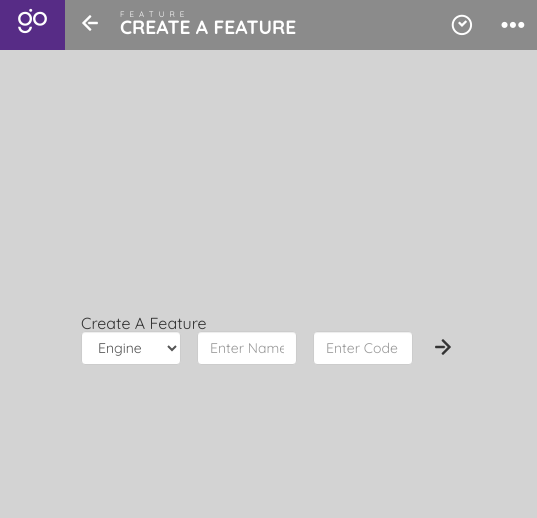
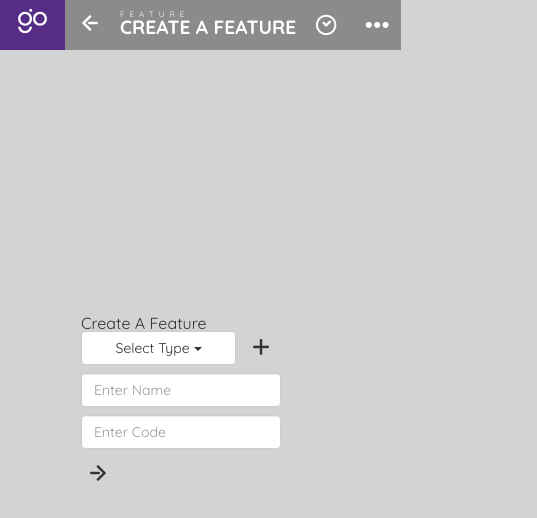
Before and after one commit to yufanw/Data-driven-React, a React app: page / in a window 390 px wide. Shown: the top 518 px of the page, 537 px wide, since content can reach past the window. Built offline with nearby package versions, Linux system fonts and the light colour scheme.

Commit message:
added mongodb and graphQL

```diff
--- /dev/null
+++ b/src/components/CustomMenu.jsx
@@ -0,0 +1,50 @@
+import React from 'react';
+import { FormControl } from 'react-bootstrap';
+
+class CustomMenu extends React.Component {
+  constructor(props) {
+    super(props);
+    this.state = {
+      value: ''
+    };
+    this.handleChange = this.handleChange.bind(this);
+  }
+
+  handleChange(e) {
+    this.setState({ value: e.target.value });
+  }
+
+  focusNext() {
+    const input = ReactDOM.findDOMNode(this.input);
+
+    if (input) {
+      input.focus();
+    }
+  }
+
+  render() {
+    const { children } = this.props;
+    const { value } = this.state;
+
+    return (
+      <div className="dropdown-menu" style={{ padding: '' }}>
+        <FormControl
+          ref={c => {
+            this.input = c;
+          }}
+          type="text"
+          placeholder="Type to filter..."
+          onChange={this.handleChange}
+          value={value}
+        />
+        <ul className="list-unstyled">
+          {React.Children.toArray(children).filter(
+            child => !value.toLowerCase().trim() || child.props.children.toLowerCase().indexOf(value.toLowerCase()) !== -1
+          )}
+        </ul>
+      </div>
+    );
+  }
+}
+
+export default CustomMenu;
--- /dev/null
+++ b/src/components/FeatureSelect.jsx
@@ -0,0 +1,22 @@
+import React from 'react';
+import { Dropdown, MenuItem } from 'react-bootstrap';
+import CustomMenu from './CustomMenu'
+
+export default class FeatureSelect extends React.Component {
+  render() {
+    return (
+      <Dropdown id="dropdown-custom-menu">
+        <Dropdown.Toggle>
+          Select Type
+        </Dropdown.Toggle>
+
+        <CustomMenu bsRole="menu">
+          <MenuItem eventKey="1">Engine</MenuItem>
+          <MenuItem eventKey="2">Entertainment</MenuItem>
+          <MenuItem eventKey="3">Tires</MenuItem>
+          <MenuItem eventKey="1">Lights</MenuItem>
+        </CustomMenu>
+      </Dropdown>
+    )
+  }
+}
--- a/src/components/Featureform.jsx
+++ b/src/components/Featureform.jsx
@@ -1,25 +1,25 @@
 import React from 'react';
-import { FormGroup,
-         ControlLabel,
-         FormControl
-       } from 'react-bootstrap';
+import {
+  FormGroup,
+  ControlLabel,
+  FormControl
+} from 'react-bootstrap';
+import FeatureSelect from './FeatureSelect';
 
-class Featureform extends React.Component {
+class FeatureForm extends React.Component {
   render() {
     return (
       <div className="feature-form">
         <h2>Create A Feature</h2>
         <form className="form-wrapper">
-          <FormGroup controlId="formControlsSelect">
-            <FormControl componentClass="select" placeholder="Select Type">
-              <option value="select">Engine</option>
-              <option value="other">... Add New Feature Type</option>
-            </FormControl>
-          </FormGroup>
-          <FormGroup>
+          <FeatureSelect />
+          <button className="btn-type" type="submit">
+            <i className="icon-plus"></i>
+          </button>
+          <FormGroup className="form-name">
             <FormControl type="text" placeholder="Enter Name" />
           </FormGroup>
-          <FormGroup>
+          <FormGroup className="form-code">
             <FormControl type="text" placeholder="Enter Code" />
           </FormGroup>
 
@@ -32,4 +32,4 @@ class Featureform extends React.Component {
   }
 }
 
-export default Featureform;
+export default FeatureForm;
--- a/src/components/Sidenav.jsx
+++ b/src/components/Sidenav.jsx
@@ -9,7 +9,43 @@ class Sidenav extends React.Component {
     };
   }
   render() {
-    return (
+    var sidenav = null;
+    if (window.innerWidth < 480) {
+      sidenav = (
+        <div id="main-nav">
+          <nav id="main">
+            <div className="home-logo">
+              <a href="#" onClick={() => this.setState({ open: !this.state.open })}>
+                <i className="icon-go"></i>
+              </a>
+            </div>
+            <Collapse in={this.state.open}>
+              <ul className="main-bot">
+                <li>
+                  <a href="#" className="nav-icon">
+                    <i className="icon-search"></i>
+                    <p>Search</p>
+                  </a>
+                </li>
+                <li>
+                  <a href="#" className="nav-icon">
+                    <i className="icon-feature-family"></i>
+                    <p>Features</p>
+                  </a>
+                </li>
+                <li>
+                  <a href="#" className="nav-icon">
+                    <i className="icon-programs"></i>
+                    <p>Programs</p>
+                  </a>
+                </li>
+              </ul>
+            </Collapse>
+          </nav>
+        </div>
+      );
+    } else {
+      sidenav = (
         <div id="main-nav">
           <nav id="main">
             <div className="home-logo">
@@ -43,6 +79,12 @@ class Sidenav extends React.Component {
         </div>
       );
     }
+    return (
+      <div>
+        {sidenav}
+      </div>
+    );
+  }
 }
 
 export default Sidenav;
--- a/src/components/app.jsx
+++ b/src/components/app.jsx
@@ -1,7 +1,7 @@
 import React from 'react';
 import Sidenav from './Sidenav';
 import Topnav from './Topnav';
-import Featureform from './Featureform';
+import FeatureForm from './FeatureForm';
 
 class App extends React.Component {
   render() {
@@ -10,7 +10,7 @@ class App extends React.Component {
           <Sidenav />
           <div className="app-right">
             <Topnav />
-            <Featureform />
+            <FeatureForm />
           </div>
         </div>
     );
--- a/src/index.css
+++ b/src/index.css
@@ -2,9 +2,7 @@
 @import url('https://fonts.googleapis.com/css?family=Quicksand:400,700');
 /* CSS Document */
 
-
 /* MAIN */
-
 body, input {
 	font-family: Quicksand, Gotham, "Helvetica Neue", Helvetica, Arial, "sans-serif";
 	background-color: lightgray;
@@ -28,7 +26,6 @@ p { line-height: 1.3; }
 }
 
 /* VARS */
-
 :root {
 	--purple: #572C86;
 	--green: #8DC63F;
@@ -36,7 +33,6 @@ p { line-height: 1.3; }
 }
 
 /* MAIN NAV */
-
 #main-nav {
 	background-color: var(--purple);
 	color: #fff;
@@ -96,6 +92,10 @@ nav#main i {
 /* ICONS */
 i[class^="icon-"] {
 	font-weight: normal !important;
+}
+
+img.user {
+	border-radius: var(--br);
 }
 
 /* HEADER */
@@ -164,18 +164,67 @@ ul.actions > li i {
 
 .form-wrapper {
 	display: grid;
-	grid-template-columns: repeat(3, minmax(100px, 1fr)) max-content;
-	grid-gap: 1em;
+	grid-template-columns: 1fr min-content repeat(2, minmax(100px, 1fr)) min-content;
+	grid-gap: 0.5em;
+	height: 34px;
 }
 
-.btn-feature {
+.btn-feature,
+.btn-type {
 	height: 34px;
+	width: 34px;
 	background-color: transparent;
 	border: none;
-	text-align: left;
+	text-align: center;
 }
 
-.btn-feature:hover {
-	background-color: transparent;
-	color: var(--green)
+.btn-feature:hover,
+.btn-type:hover {
+	background-color: var(--green);
+	color: #fff;
 }
+
+.btn-type {
+	margin: 0;
+}
+
+.dropdown-menu,
+button#dropdown-custom-menu {
+	width: 100%;
+	background-color: #fff;
+}
+
+.dropdown {
+	height: 34px;
+}
+
+.dropdown-menu {
+	padding: 3px;
+}
+
+@media screen and (max-width: 500px) {
+	.form-wrapper {
+		grid-template-areas:
+		'a a'
+		'b b'
+		'c c'
+		'd .';
+		grid-template-columns: none;
+	}
+	#dropdown-custom-menu {
+		grid-area: a;
+	}
+	.form-group {
+		max-width: 200px;
+		margin-bottom: 0;
+	}
+	.form-name {
+		grid-area: b;
+	}
+	.form-code {
+		grid-area: c;
+	}
+	.btn-feature {
+		grid-area: d;
+	}
+}
```
Also changed, not shown: data/schema.js (added, +21 -0 lines), package.json (+5 -2 lines), server.js (+22 -3 lines), 1 other file (tests, documents, lock files or other folders). Lines whose indentation alone changed are shown as unchanged.
